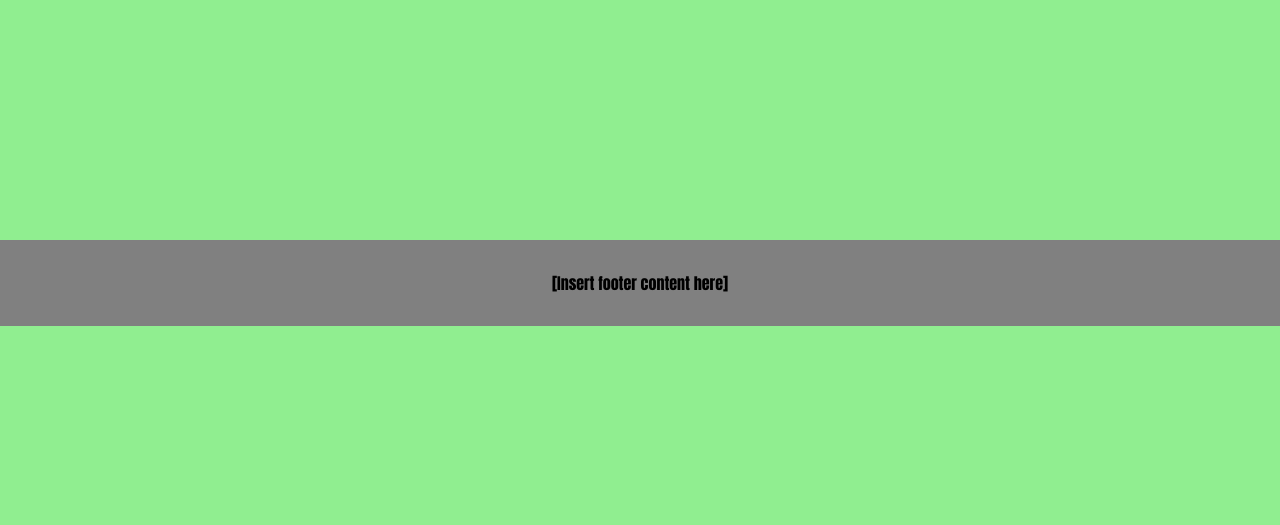
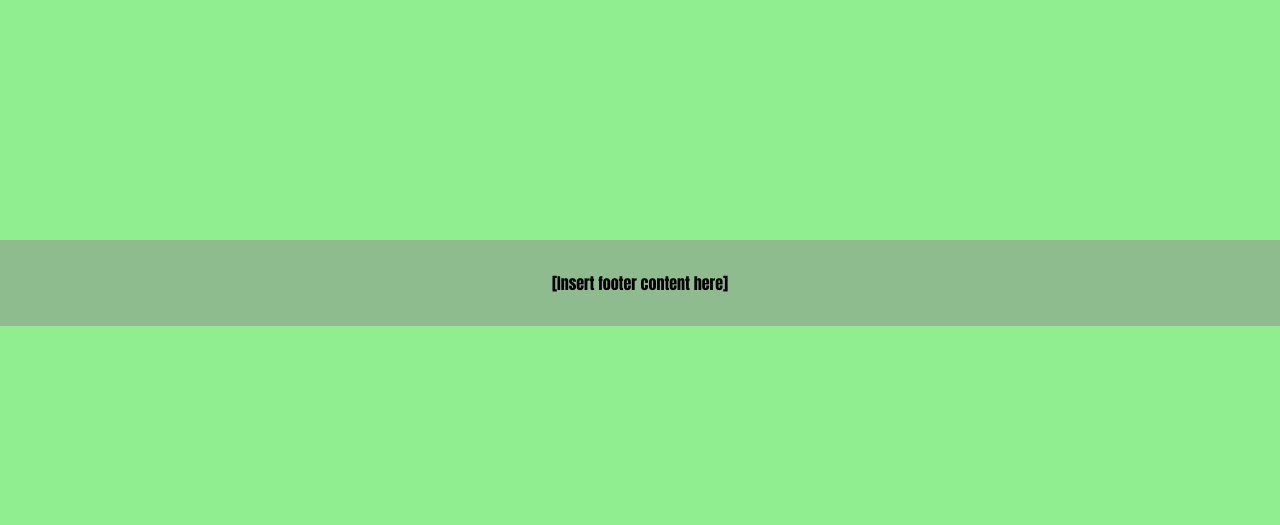
Before and after one commit to marleywall9080/ToKa_fitness_app, a Flask app: page /diet in a window 1280 px wide. Shown: the part 474-999 px from the top of the page. Run offline with Flask 3, Linux system fonts and the light colour scheme; a user stored in the database is signed in; data comes from the database, SQL or seed files in the repository.

Commit message:
final comments and changes

```diff
--- a/app.py
+++ b/app.py
@@ -6,7 +6,7 @@ from flask_login import LoginManager, UserMixin, login_user, logout_user, login_
 from werkzeug.security import generate_password_hash, check_password_hash
 import sqlite3
 
-font_size = "medium"
+font_size = "medium" # creating a default font size
 
 #Start of code from geek for geeks, comments may be scarce and not fully correct
 
@@ -85,21 +85,21 @@ def logout():
 
 # end of code from geek for geeks
 
-tier = "standard"
+tier = "standard" # creating default tier
 
 # home page
 @app.route("/home")
 @login_required
 def home():
     global tier
-    if current_user.username == "admin":
+    if current_user.username == "admin": # if the username is admin tier is automatically set to premium
         tier = "premium"
     conn = sqlite3.connect("advice.db") # connects to the database
     cursor = conn.cursor()
     conn.row_factory = sqlite3.Row
     cursor.execute("SELECT  * FROM advice ORDER BY RANDOM() LIMIT 1") # code from geek for geeks, randomly scrambles the order of data in the database and then takes the first one
     records = cursor.fetchall() # sets up a variable with all the selected data in it
-    cursor.execute("SELECT * FROM videos WHERE tier = ? ORDER BY RANDOM() LIMIT 1", ("standard",))
+    cursor.execute("SELECT * FROM videos WHERE tier = ? ORDER BY RANDOM() LIMIT 1", ("standard",)) # selects a random video
     videos = cursor.fetchall()
     return render_template("home.html", username=current_user.username, records = records, videos=videos, font_size=font_size) # renders the html page and sends the selected data
 
@@ -142,7 +142,7 @@ def filter():
 def likes():
     advice_id = request.form.get("advice_id")
     if not advice_id:
-        return "Missing advice_id", 400
+        return "Missing advice_id", 400 # incase not advice_id is found so that the system doesn't break
     user = current_user.username
     conn = sqlite3.connect("advice.db")
     try:
@@ -169,7 +169,7 @@ def likes():
             )
             WHERE advice_id = ?
             """,
-            (advice_id,),
+            (advice_id,), # updates the likes count on the advice table
         )
         conn.commit()
     finally:
@@ -184,7 +184,7 @@ def likes():
 @login_required
 def create_advice():
     if tier != "premium":
-        return redirect(url_for("advice"))
+        return redirect(url_for("advice")) # makes it so only premium users can post advice
     else:
         if request.method == "POST":
             conn = sqlite3.connect("advice.db")
@@ -216,13 +216,13 @@ def training_plan():
     if request.method == "POST":
         conn = sqlite3.connect("advice.db")
         cursor = conn.cursor()
-        exercise = request.form.get("exercise")
+        exercise = request.form.get("exercise") # takes user inputs from the web page
         workout_type = request.form.get("type")
         sets = request.form.get("sets")
         reps = request.form.get("reps")
 
         cursor.execute("INSERT INTO training (exercise, workout_type, sets, reps, user) VALUES (?, ?, ?, ?, ?)", (exercise, workout_type, sets, reps, current_user.username)) # records the username of the person currently logged in so that it can filter out other peoples workout plans later
-        conn.commit()
+        conn.commit() # inserts it into the training table
         return redirect(url_for("training"))
     return render_template("training_plan.html", font_size=font_size)
 
@@ -241,7 +241,7 @@ def videos():
         records = cursor.fetchall()
         return render_template("videos.html", records=records, font_size=font_size, user=current_user.username)
     else:
-        cursor.execute("SELECT * FROM videos WHERE tier = ?", ("standard",)) # selects all data from the videos table
+        cursor.execute("SELECT * FROM videos WHERE tier = ?", ("standard",)) # selects data from the videos table where the tier is set to standard
         records = cursor.fetchall()
         return render_template("videos.html", records=records, font_size=font_size, user=current_user.username)
 
@@ -291,7 +291,7 @@ def diet_plan():
         calories = request.form.get("calories")
 
         cursor.execute("INSERT INTO diets (food, meal, calories, user) VALUES (?, ?, ?, ?)",
-                    (food, meal, calories, current_user.username))
+                    (food, meal, calories, current_user.username)) # takes the username as well so that one user can't see another users diet plan
         conn.commit()
         return redirect(url_for("diet"))
     return render_template("diet_plan.html", font_size=font_size)
--- a/static/large_style.css
+++ b/static/large_style.css
@@ -81,5 +81,5 @@ tr:nth-child(odd){
     left: 0;
     bottom: 0;
     width: 100%;
-    background-color: grey;
+    background-color: darkseagreen;
 }
--- a/static/medium_style.css
+++ b/static/medium_style.css
@@ -52,5 +52,5 @@ tr:nth-child(odd){
     left: 0;
     bottom: 0;
     width: 100%;
-    background-color: grey;
+    background-color: darkseagreen;
 }
--- a/static/small_style.css
+++ b/static/small_style.css
@@ -65,5 +65,5 @@ tr:nth-child(odd){
     left: 0;
     bottom: 0;
     width: 100%;
-    background-color: grey;
+    background-color: darkseagreen;
 }
```
